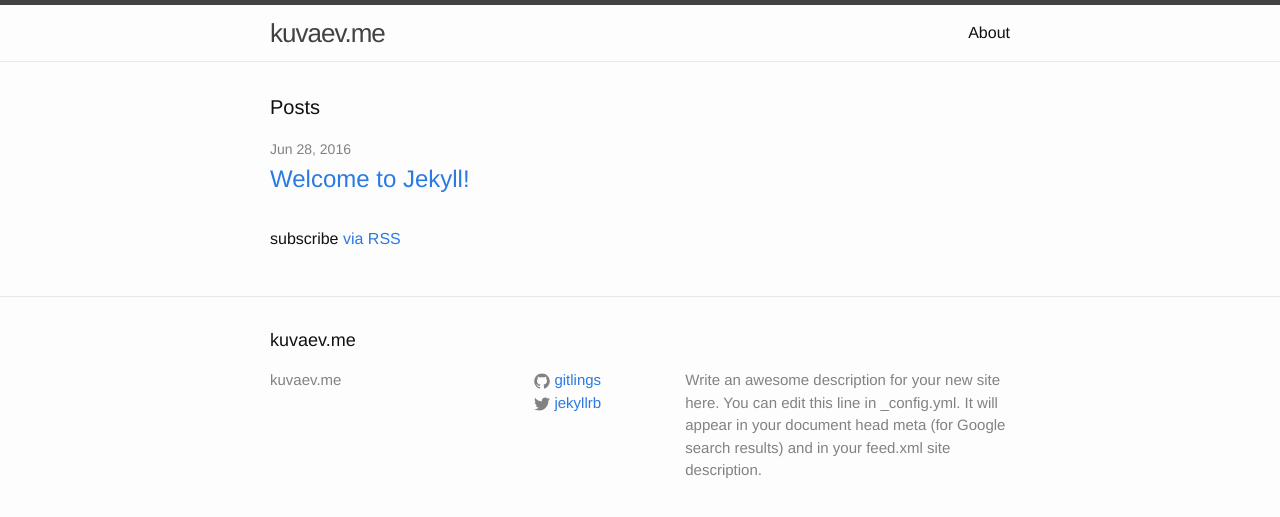
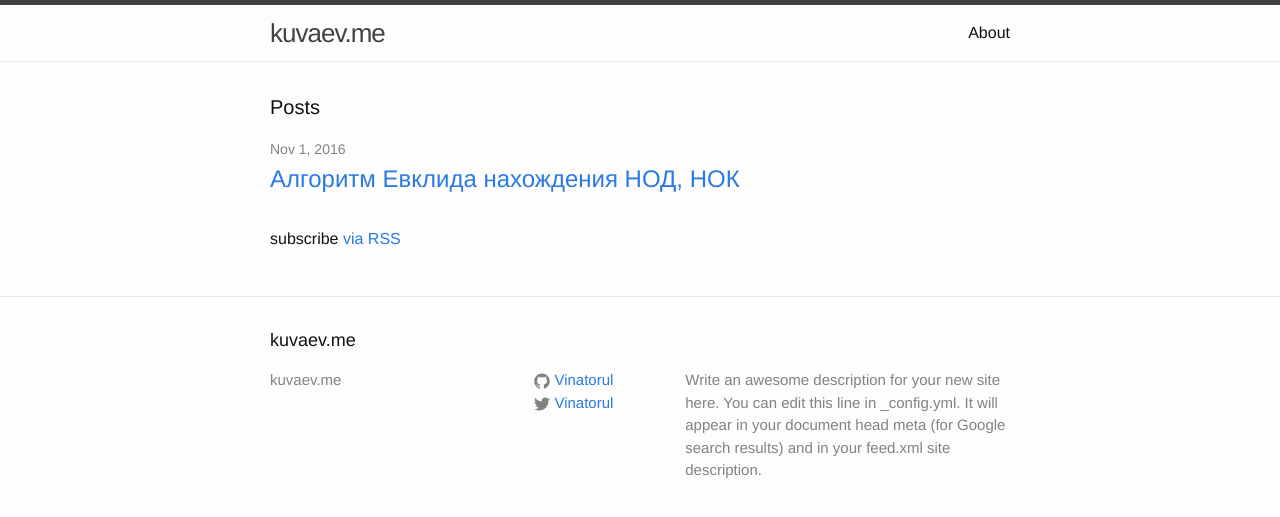
Before and after one commit to Vinatorul/vinatorul.github.io, a Jekyll site: the page built from index.html, in a window 1280 px wide. Shown: the top 517 px of the page. Built offline with Jekyll 4.4.1, drawn with Linux system fonts in a browser that asks for light colours.

Commit message:
Add MatJax

```diff
--- a/_config.yml
+++ b/_config.yml
@@ -15,8 +15,9 @@
   Google search results) and in your feed.xml site description.
 baseurl: "" # the subpath of your site, e.g. /blog
 url: "http://127.0.0.1:4000/" # the base hostname & protocol for your site
-twitter_username: jekyllrb
-github_username:  gitlings
+twitter_username: Vinatorul
+github_username:  Vinatorul
+markdown: redcarpet
 
 # Build settings
 markdown: kramdown
--- a/_layouts/page.html
+++ b/_layouts/page.html
@@ -6,7 +6,6 @@
   <header class="post-header">
     <h1 class="post-title">{{ page.title }}</h1>
   </header>
-
   <div class="post-content">
     {{ content }}
   </div>
--- a/_layouts/post.html
+++ b/_layouts/post.html
@@ -4,6 +4,8 @@
 <article class="post" itemscope itemtype="http://schema.org/BlogPosting">
 
   <header class="post-header">
+  	<script type="text/javascript" src="http://cdn.mathjax.org/mathjax/latest/MathJax.js?config=TeX-AMS-MML_HTMLorMML">
+  	</script>
     <h1 class="post-title" itemprop="name headline">{{ page.title }}</h1>
     <p class="post-meta"><time datetime="{{ page.date | date_to_xmlschema }}" itemprop="datePublished">{{ page.date | date: "%b %-d, %Y" }}</time>{% if page.author %} • <span itemprop="author" itemscope itemtype="http://schema.org/Person"><span itemprop="name">{{ page.author }}</span></span>{% endif %}</p>
   </header>
--- /dev/null
+++ b/_posts/2016-11-01-gcd-lcm.md
@@ -0,0 +1,7 @@
+---
+layout: post
+title:  "Алгоритм Евклида нахождения НОД, НОК"
+date:   2016-11-01
+categories: tutorials
+---
+$$a^2 + b^2 = c^2$$
```
Also changed, not shown: _posts/2016-06-28-welcome-to-jekyll.markdown (deleted, +0 -25 lines), 1 other file.
